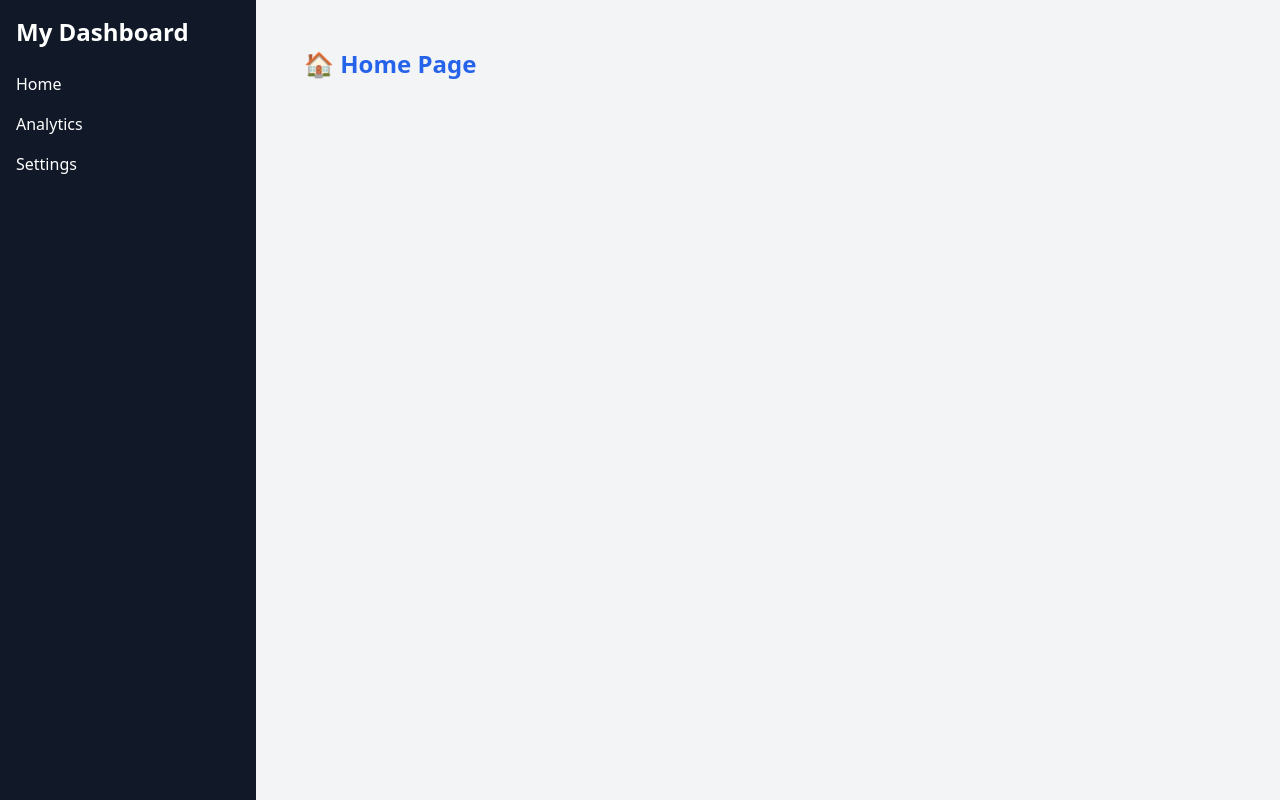
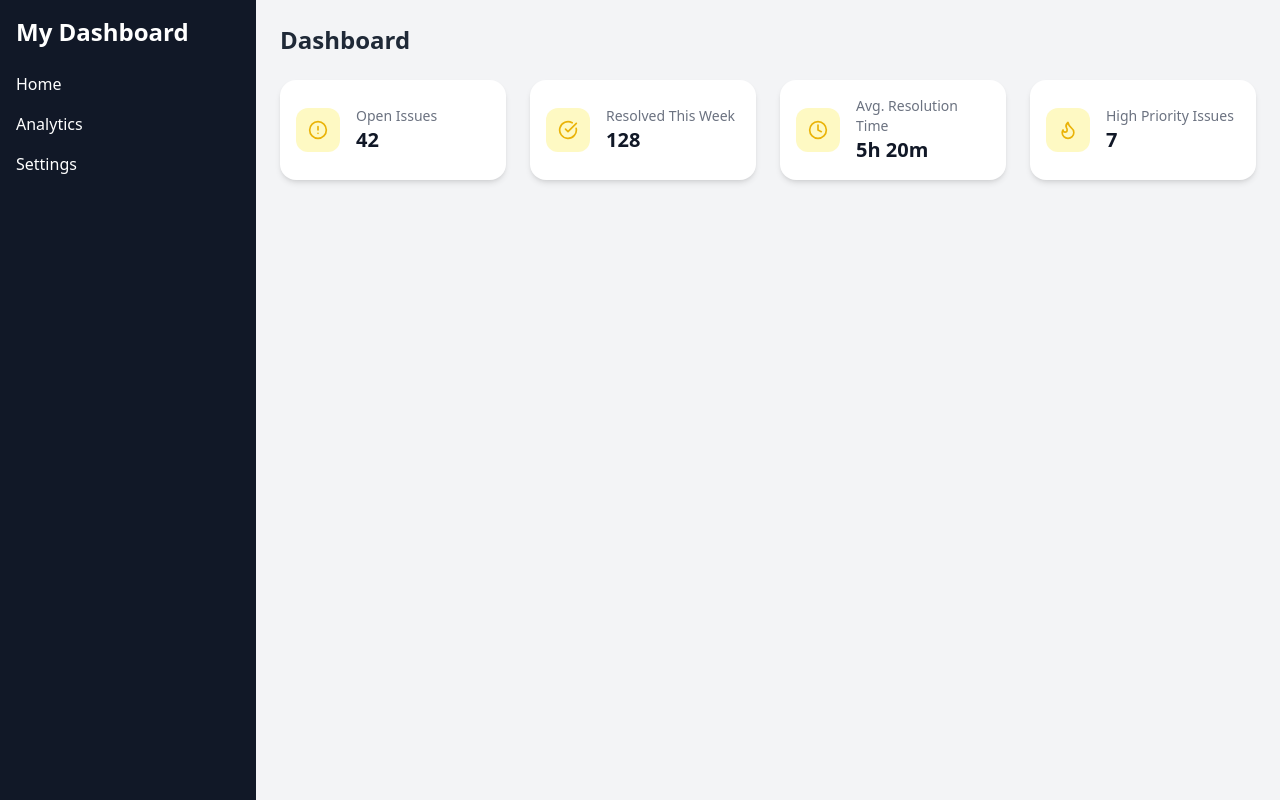
Before and after one commit to Dany1211/report_IT, a React (Vite) app in the folder Web_Admin/: page / in a window 1280 px wide. Built offline with nearby package versions, Linux system fonts and the light colour scheme.

Commit message:
new elements add

```diff
--- a/Web_Admin/package.json
+++ b/Web_Admin/package.json
@@ -10,6 +10,7 @@
     "preview": "vite preview"
   },
   "dependencies": {
+    "lucide-react": "^0.542.0",
     "react": "^19.1.1",
     "react-dom": "^19.1.1",
     "react-router-dom": "^7.8.2"
--- a/Web_Admin/src/App.jsx
+++ b/Web_Admin/src/App.jsx
@@ -3,6 +3,8 @@ import DashboardLayout from "./layouts/DashboardLayout"
 import Home from "./pages/Home"
 import Analytics from "./pages/Analytics"
 import Settings from "./pages/Settings"
+
+
 
 export default function App() {
   return (
--- a/Web_Admin/src/layouts/DashboardLayout.jsx
+++ b/Web_Admin/src/layouts/DashboardLayout.jsx
@@ -1,4 +1,4 @@
-import { Link } from "react-router-dom"
+import { NavLink } from "react-router-dom"
 
 export default function DashboardLayout({ children }) {
   return (
@@ -7,13 +7,19 @@ export default function DashboardLayout({ children }) {
       <aside className="w-64 bg-gray-900 text-white p-4">
         <h2 className="text-2xl font-bold mb-6">My Dashboard</h2>
         <ul className="space-y-4">
-          <li><Link to="/">Home</Link></li>
-          <li><Link to="/analytics">Analytics</Link></li>
-          <li><Link to="/settings">Settings</Link></li>
+          <li>
+            <NavLink to="/" className="hover:text-yellow-300">Home</NavLink>
+          </li>
+          <li>
+            <NavLink to="/analytics" className="hover:text-yellow-300">Analytics</NavLink>
+          </li>
+          <li>
+            <NavLink to="/settings" className="hover:text-yellow-300">Settings</NavLink>
+          </li>
         </ul>
       </aside>
 
-      {/* Main Content */}
+      {/* Main content */}
       <main className="flex-1 bg-gray-100 p-6 overflow-y-auto">
         {children}
       </main>
--- a/Web_Admin/src/pages/Home.jsx
+++ b/Web_Admin/src/pages/Home.jsx
@@ -1,8 +1,36 @@
-// src/pages/Home.jsx
+import StatCard from "../components/StateCArd"
+import { AlertCircle, CheckCircle, Clock, Flame } from "lucide-react"
+
 export default function Home() {
   return (
-    <div className="p-6">
-      <h1 className="text-2xl font-bold text-blue-600">🏠 Home Page</h1>
+    <div>
+      <h1 className="text-2xl font-bold text-gray-800 mb-6">
+        Dashboard
+      </h1>
+
+      {/* Stat Cards Grid */}
+      <div className="grid grid-cols-1 sm:grid-cols-2 lg:grid-cols-4 gap-6">
+        <StatCard
+          title="Open Issues"
+          value="42"
+          icon={<AlertCircle size={20} />}
+        />
+        <StatCard
+          title="Resolved This Week"
+          value="128"
+          icon={<CheckCircle size={20} />}
+        />
+        <StatCard
+          title="Avg. Resolution Time"
+          value="5h 20m"
+          icon={<Clock size={20} />}
+        />
+        <StatCard
+          title="High Priority Issues"
+          value="7"
+          icon={<Flame size={20} />}
+        />
+      </div>
     </div>
   )
 }
```
Also changed, not shown: 1 other file (tests, documents, lock files or other folders).
